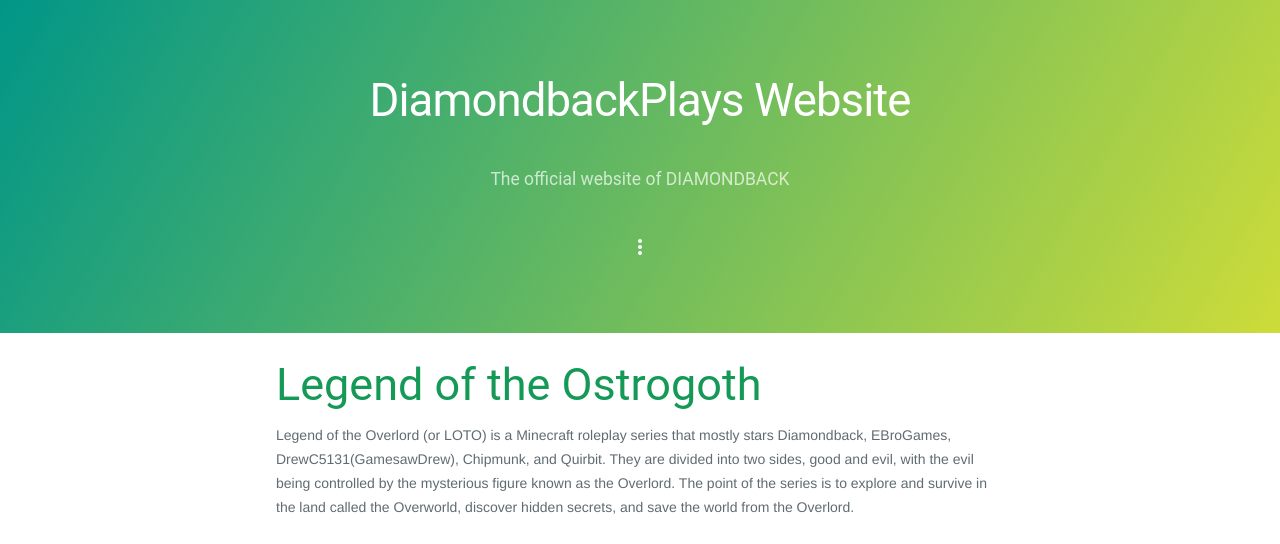
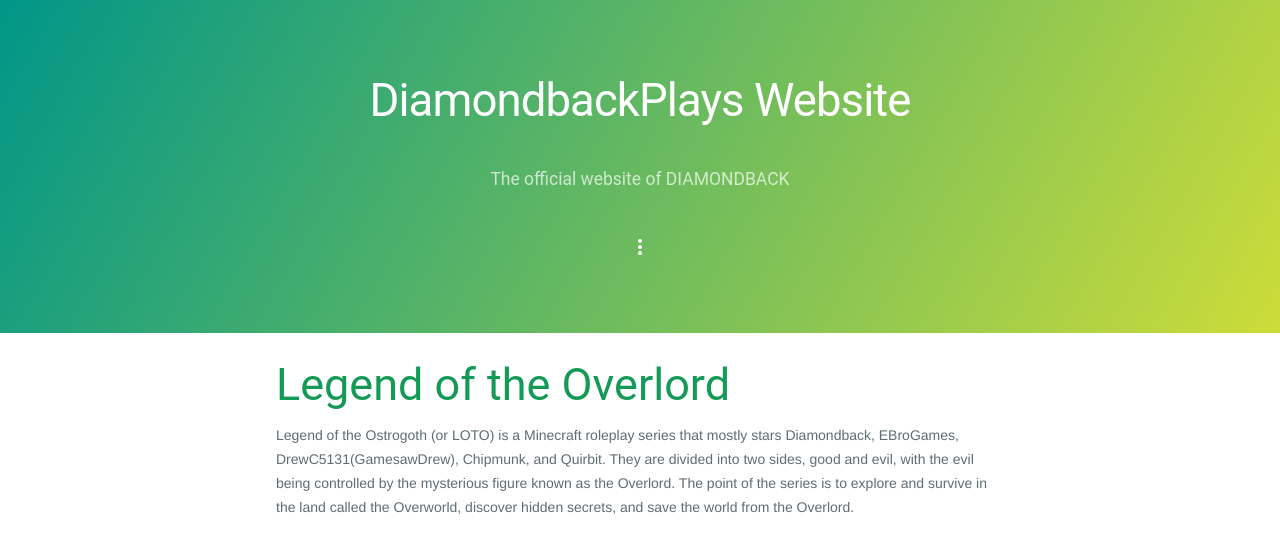
Before and after one commit to DiamondbackWebsite/main, a plain HTML site: page series/loto.html in a window 1280 px wide. Shown: the top 544 px of the page. Drawn offline with Linux system fonts and the light colour scheme.

Commit message:
Update loto.html

```diff
--- a/series/loto.html
+++ b/series/loto.html
@@ -33,8 +33,8 @@
     </section>
 
     <section class="main-content">
-      <h2>Legend of the Ostrogoth</h2>
-      <p>Legend of the Overlord (or LOTO) is a Minecraft roleplay series that mostly stars Diamondback, EBroGames, DrewC5131(GamesawDrew), Chipmunk, and Quirbit. They are divided into two sides, good and evil, with the evil being controlled by the mysterious figure known as the Overlord. The point of the series is to explore and survive in the land called the Overworld, discover hidden secrets, and save the world from the Overlord.</p>
+      <h2>Legend of the Overlord</h2>
+      <p>Legend of the Ostrogoth (or LOTO) is a Minecraft roleplay series that mostly stars Diamondback, EBroGames, DrewC5131(GamesawDrew), Chipmunk, and Quirbit. They are divided into two sides, good and evil, with the evil being controlled by the mysterious figure known as the Overlord. The point of the series is to explore and survive in the land called the Overworld, discover hidden secrets, and save the world from the Overlord.</p>
 
       <h3>Most recent episode:</h3>
       <iframe type="text/html" width="853" height="480" src="https://www.youtube.com/embed/C_WbQFdnw6M?rel=0" frameborder="0"></iframe>
@@ -51,3 +51,4 @@
 
   </body>
 </html>
+LEGEND OF THE OSTROGOTH
```
